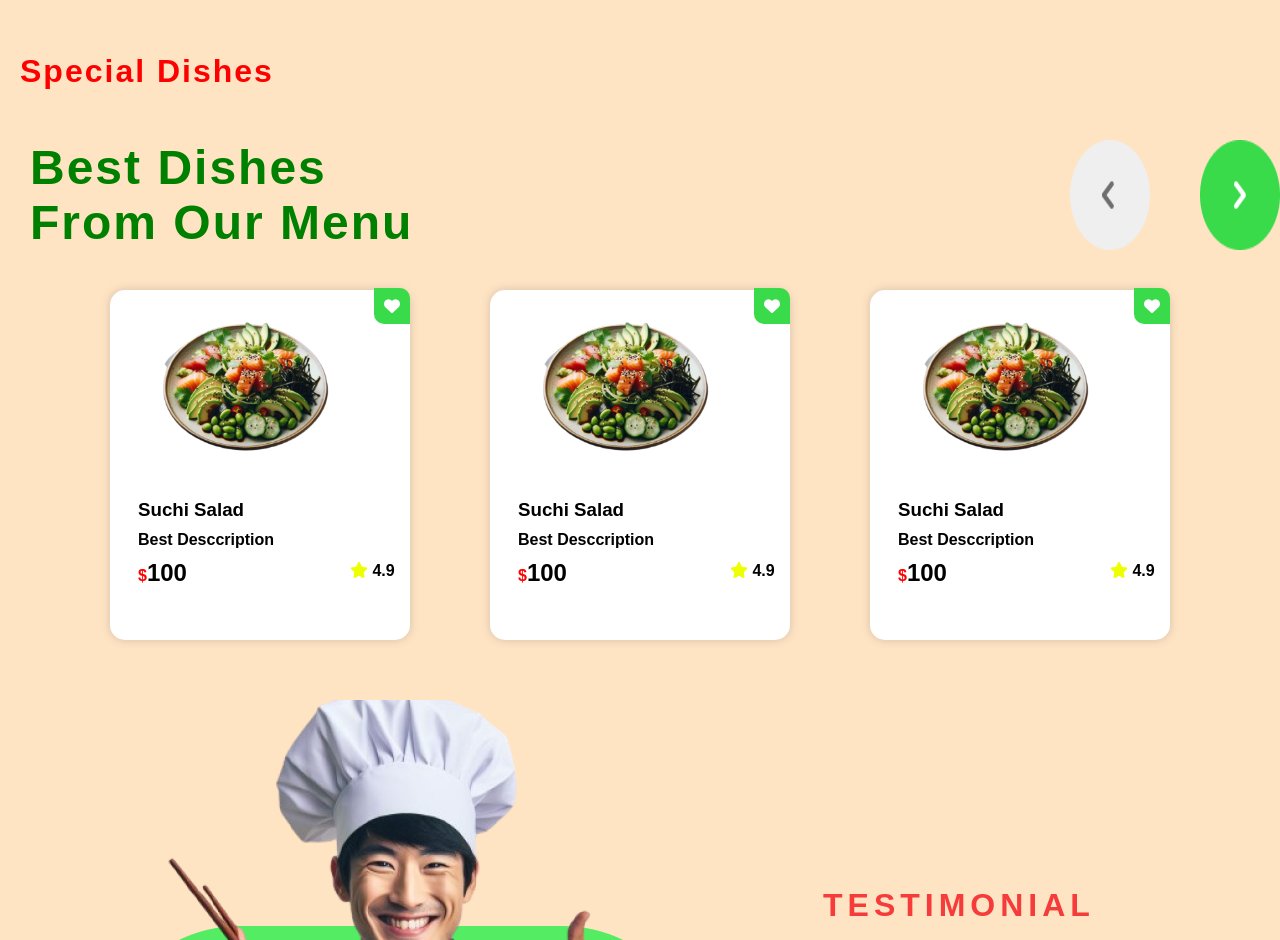
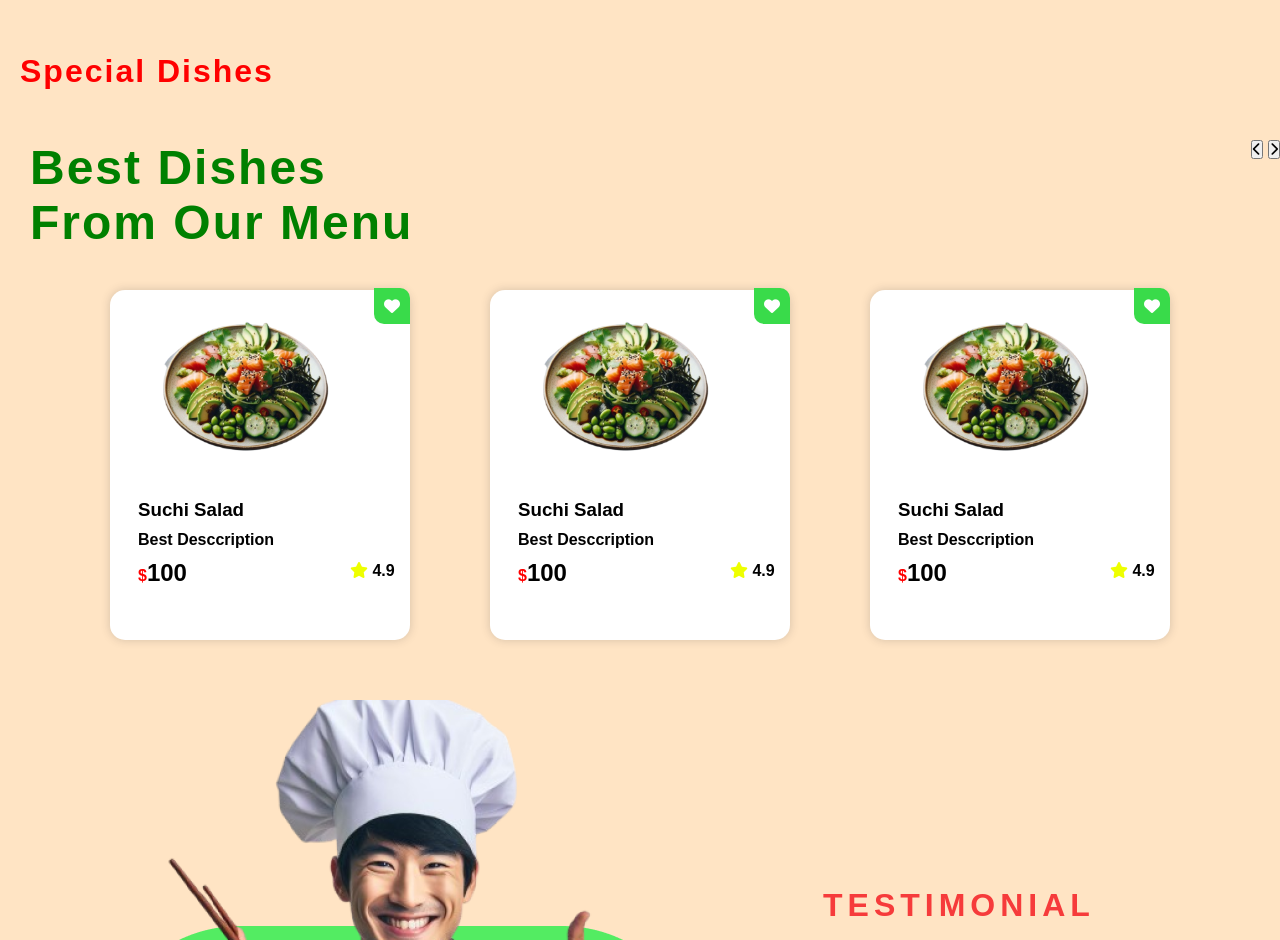
Before and after one commit to GAMSH655/SUCCHI-DEVELOPMENT, a plain HTML site: page index.html in a window 1280 px wide. Shown: the part 1512-2452 px from the top of the page. Drawn offline with Linux system fonts and the light colour scheme.

Commit message:
adding icons to the buttons

```diff
--- a/index.html
+++ b/index.html
@@ -86,7 +86,11 @@
              <h3 id="special"> special dishes </h3>
              <div class="sect-2-inner-div">
                  <h3 id="inner-text2"> best dishes <span class="span-3"> from our menu</span></h3>
-                 <img src="./assests/ARROW GROUPS.png" id="ARROW">
+                 <!-- <img src="./assests/ARROW GROUPS.png" id="ARROW"> -->
+                 <div class="arrowbtn">
+                     <button id="btn-arrowletf"><i class="fa-solid fa-chevron-left"></i></button>
+                     <button  id="btn-arrowright"><i class="fa-solid fa-chevron-right"></i></button>
+                 </div>
              </div>
              <div class="food-parent-container">
                  <div class="food-box2">
```
